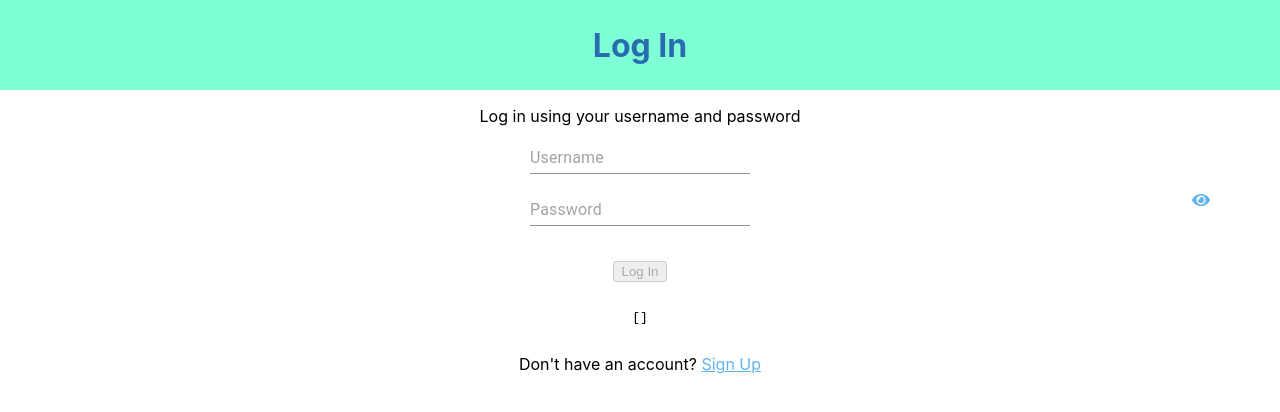
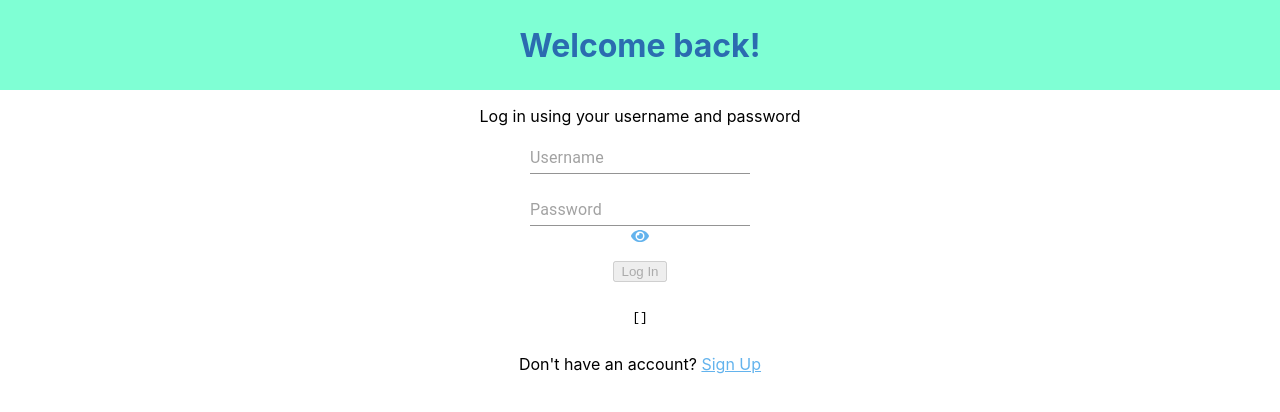
Before and after one commit to BW-PT-How-To-3/front-end, a React (Create React App) app in the folder app-form/: page / in a window 1280 px wide. Shown: the top 412 px of the page. Built offline with nearby package versions, Linux system fonts and the light colour scheme.

Commit message:
verified toggle works

```diff
--- a/app-form/src/App.css
+++ b/app-form/src/App.css
@@ -26,10 +26,10 @@ span {
   padding: 2% 0;
   color: #2B6CB0;
 }
-.password-icon {
+/* .password-icon {
   position: absolute;
   top: 190px;
   right: 70px;
   cursor: pointer;
   z-index: 1000;
-}
+} */
--- a/app-form/src/component/Login.js
+++ b/app-form/src/component/Login.js
@@ -2,7 +2,6 @@ import React, { useState, useEffect } from 'react';
 import * as yup from 'yup';
 import axios from 'axios';
 import { TextField, MuiThemeProvider } from '@material-ui/core';
-import { fontAwesomeIcon } from '@fortawesome/react-fontawesome';
 
 //comp
 import PasswordToggle from './PasswordToggle';
@@ -89,7 +88,7 @@ function Login() {
 
     return(
         <div className="form-input">
-            <h1 className="app-bar">Log In</h1>
+            <h1 className="app-bar">Welcome back!</h1>
             <p>Log in using your username and password</p>
             <form onSubmit={submitHandler}>
 
```
